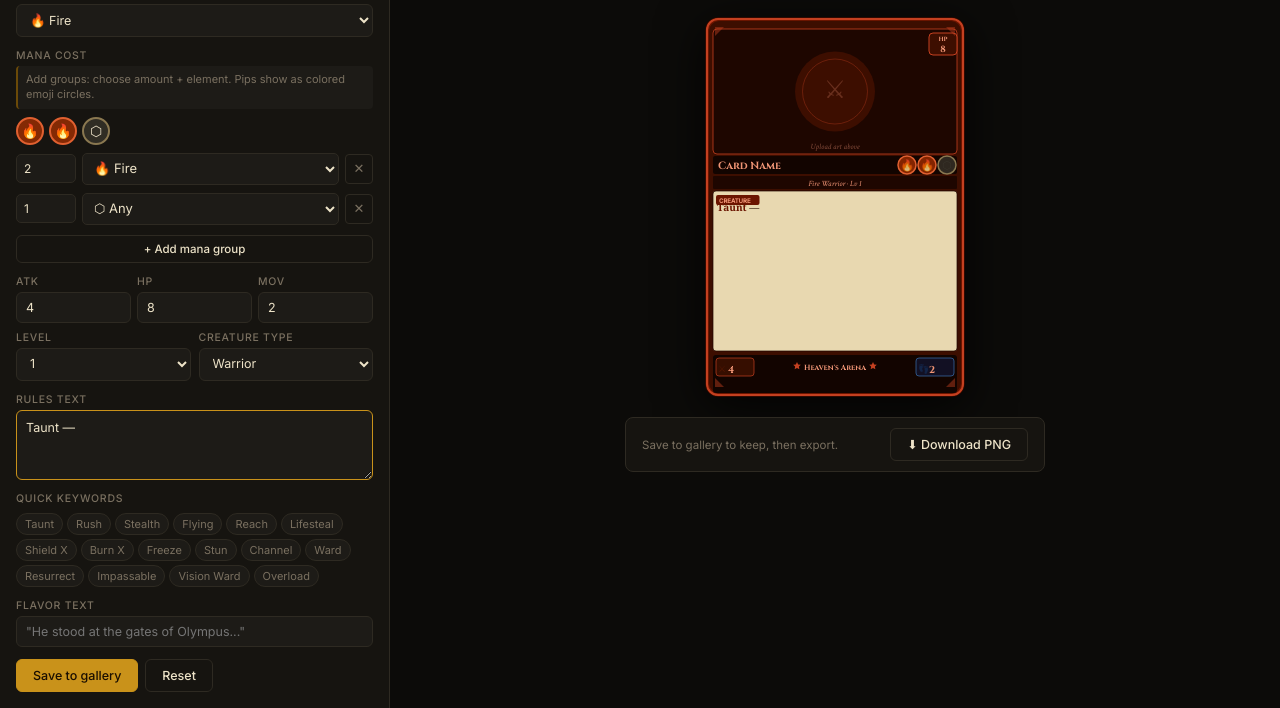
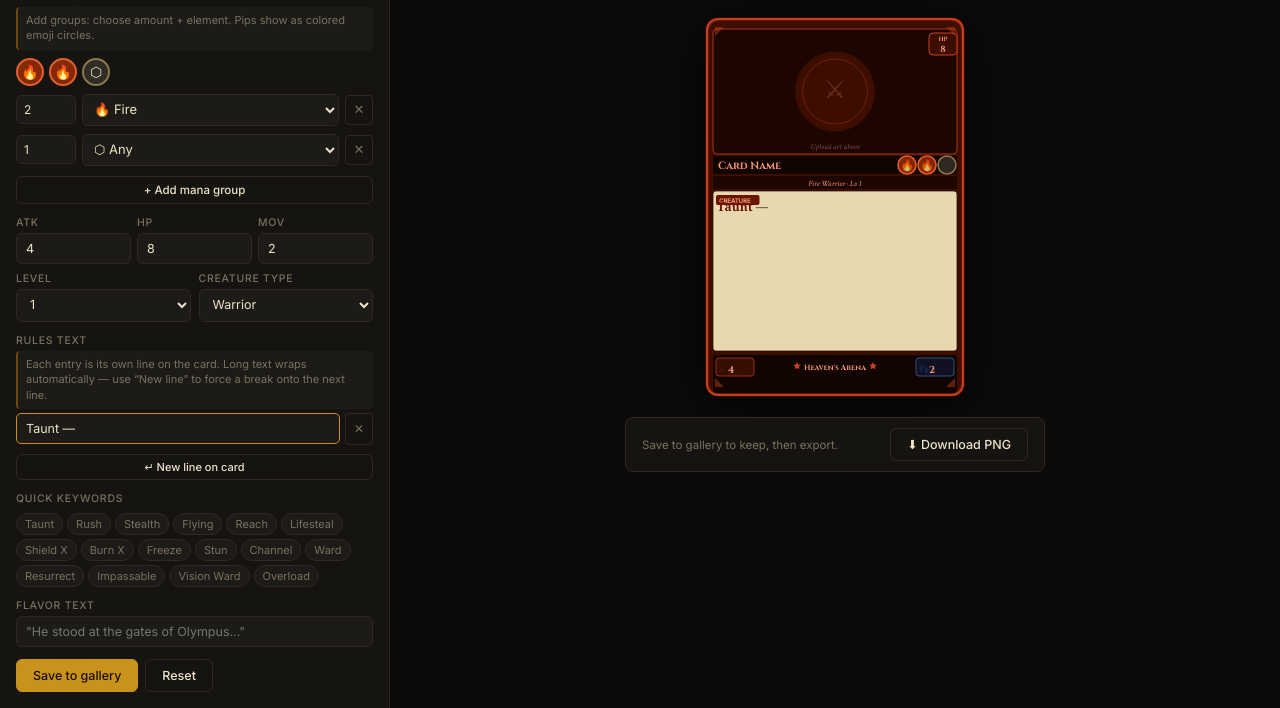
Before and after one commit to NovaNgoo/heavens_arena_card_creator, a plain HTML site: page index.html in a window 1280 px wide. Both pictures are taken after a click on the element "Taunt". Shown: the part 94-802 px from the top of the page. Drawn offline with Linux system fonts and the light colour scheme.

Commit message:
Update index.html

```diff
--- a/index.html
+++ b/index.html
@@ -161,6 +161,7 @@ canvas.main-card{border-radius:13px;box-shadow:0 10px 48px rgba(0,0,0,.8)}
       <select id="fType" onchange="onTypeChange()">
         <option value="creature">Creature</option>
         <option value="blessed">Blessed Creature</option>
+        <option value="avatar">Avatar</option>
         <option value="spell">Spell</option>
         <option value="relic">Relic</option>
         <option value="terrain">Terrain</option>
@@ -249,7 +250,7 @@ canvas.main-card{border-radius:13px;box-shadow:0 10px 48px rgba(0,0,0,.8)}
         </div>
         <div class="fl">
           <label>Spell cost mana</label>
-          <div class="hint" style="margin-bottom:6px">Choose amount + element for each pip. These appear inline on the card next to the spell name.</div>
+          <div class="hint" style="margin-bottom:6px">Choose amount + element for each pip. These appear as small icons to the right of the spell name.</div>
           <div class="mana-preview" id="spellManaPreview"></div>
           <div class="mana-builder" id="spellManaBuilder"></div>
           <button class="btn btn-out" style="margin-top:6px;font-size:11px;padding:5px 10px" onclick="addSpellManaRow()">+ Add spell mana</button>
@@ -271,7 +272,9 @@ canvas.main-card{border-radius:13px;box-shadow:0 10px 48px rgba(0,0,0,.8)}
 
     <div class="fl">
       <label>Rules text</label>
-      <textarea id="fRules" placeholder="Taunt — Enemies must attack this creature first.&#10;Smite (2) — Deal 3 damage to one target." oninput="render()"></textarea>
+      <div class="hint">Each entry is its own line on the card. Long text wraps automatically &mdash; use &ldquo;New line&rdquo; to force a break onto the next line.</div>
+      <div id="rulesLines" style="display:flex;flex-direction:column;gap:5px"></div>
+      <button class="btn btn-out" style="margin-top:5px;font-size:11px;padding:5px 10px" onclick="addRulesLine()">&#8629; New line on card</button>
     </div>
     <div class="fl">
       <label>Quick keywords</label>
@@ -383,6 +386,7 @@ let gallery = [];
 let manaRows = [{amt:2,color:'fire'},{amt:1,color:'any'}];
 let spellManaRows = [{amt:1,color:'fire'},{amt:1,color:'any'}];
 let prayers = ['Summon 3 creatures of this element.','Destroy 2 enemy creatures.','Cast 2 matching spells.'];
+let rulesData = [''];  // each element = one explicit line on the card
 
 // ═══════════════════════════════════════
 // CROP / PAN / ZOOM STATE
@@ -601,14 +605,14 @@ function switchTab(id,btn){
 // ═══════════════════════════════════════
 function onTypeChange(){
   const t=document.getElementById('fType').value;
-  document.getElementById('statBlock').style.display=['creature','blessed'].includes(t)?'':'none';
-  document.getElementById('blessBlock').style.display=t==='blessed'?'':'none';
+  document.getElementById('statBlock').style.display=['creature','blessed','avatar'].includes(t)?'':'none';
+  document.getElementById('blessBlock').style.display=['blessed','avatar'].includes(t)?'':'none';
   document.getElementById('prayBlock').style.display=t==='god'?'':'none';
   document.getElementById('colorSingle').style.display=t==='god'?'none':'';
   document.getElementById('colorDual').style.display=t==='god'?'':'none';
-  document.getElementById('manaCostBlock').style.display=t==='god'?'none':'';
+  document.getElementById('manaCostBlock').style.display=(t==='god')?'none':'';
   if(t==='god') buildPrayerUI();
-  if(t==='blessed'){ buildSpellManaUI(); updateSpellManaPreview(); }
+  if(['blessed','avatar'].includes(t)){ buildSpellManaUI(); updateSpellManaPreview(); }
   render();
 }
 
@@ -703,13 +707,47 @@ function buildPrayerUI(){
 }
 function addPrayer(){prayers.push('New prayer quest.');buildPrayerUI();render();}
 
+// ─── RULES LINE EDITOR ──────────────────────────────────────────────────────
+function buildRulesUI(){
+  const el=document.getElementById('rulesLines');
+  if(!el) return;
+  el.innerHTML='';
+  rulesData.forEach((line,i)=>{
+    const row=document.createElement('div');
+    row.style.cssText='display:grid;grid-template-columns:1fr auto;gap:5px;align-items:center';
+    const inp=document.createElement('input');
+    inp.type='text'; inp.value=line;
+    inp.placeholder=i===0?'Taunt — Enemies must attack first.':'Next rule line...';
+    inp.style.cssText='background:#1d1b17;border:1px solid #2e2a22;color:#ede3c8;border-radius:5px;padding:7px 9px;font-size:12.5px;font-family:Inter,sans-serif;width:100%';
+    inp.oninput=()=>{rulesData[i]=inp.value;render();};
+    inp.onfocus=()=>{inp.style.borderColor='#c9921a';};
+    inp.onblur=()=>{inp.style.borderColor='#2e2a22';};
+    const del=document.createElement('button');
+    del.textContent='✕';
+    del.style.cssText='background:none;border:1px solid #2e2a22;color:#7a7060;border-radius:4px;width:28px;height:32px;cursor:pointer;font-size:12px;flex-shrink:0';
+    del.onmouseenter=()=>{del.style.borderColor='#A32D2D';del.style.color='#f09595';};
+    del.onmouseleave=()=>{del.style.borderColor='#2e2a22';del.style.color='#7a7060';};
+    del.onclick=()=>{if(rulesData.length>1)rulesData.splice(i,1);else rulesData[0]='';buildRulesUI();render();};
+    row.appendChild(inp); row.appendChild(del);
+    el.appendChild(row);
+  });
+}
+function addRulesLine(){rulesData.push('');buildRulesUI();
+  const inputs=document.querySelectorAll('#rulesLines input');
+  if(inputs.length){inputs[inputs.length-1].focus();}
+  render();
+}
+
 // ═══════════════════════════════════════
 // KEYWORDS
 // ═══════════════════════════════════════
 function addKw(kw){
-  const el=document.getElementById('fRules');
-  el.value=(el.value.trim()?el.value.trim()+'\n':'')+kw+' — ';
-  render(); el.focus();
+  const last=rulesData[rulesData.length-1];
+  if(last.trim()==='') rulesData[rulesData.length-1]=kw+' — ';
+  else rulesData.push(kw+' — ');
+  buildRulesUI(); render();
+  const inputs=document.querySelectorAll('#rulesLines input');
+  if(inputs.length) inputs[inputs.length-1].focus();
 }
 
 // ═══════════════════════════════════════
@@ -737,7 +775,7 @@ function parseQuick(){
     buildManaUI();
   }
   const rls=lines.filter(l=>l.toLowerCase().startsWith('rules:')).map(l=>l.slice(6).trim());
-  if(rls.length)sv('fRules',rls.join('\n'));
+  if(rls.length){rulesData=rls.slice();buildRulesUI();}
   const spellNameQ=get('spell');if(spellNameQ)sv('fSpellName',spellNameQ);
   const spellFxQ=get('spelleffect');if(spellFxQ)sv('fSpellEffect',spellFxQ);
   const spellCostQ=get('spellcost');
@@ -756,7 +794,8 @@ function parseQuick(){
 // RESET
 // ═══════════════════════════════════════
 function resetForm(){
-  ['fName','fSub','fRules','fFlavor'].forEach(id=>document.getElementById(id).value='');
+  ['fName','fSub','fFlavor'].forEach(id=>document.getElementById(id).value='');
+  rulesData=[''];buildRulesUI();
   ['fAtk','fHp'].forEach(id=>document.getElementById(id).value=4);
   document.getElementById('fMov').value=2;
   document.getElementById('fLevel').value=1;
@@ -862,7 +901,7 @@ function rulesLines(rules,ctx,maxW){
   if(!rules)return[];
   const result=[];
   rules.split('\n').forEach(line=>{
-    wrapText(ctx,line,maxW,10).forEach((l,i)=>result.push({text:l,first:i===0}));
+    wrapText(ctx,line,maxW,12).forEach((l,i)=>result.push({text:l,first:i===0}));
   });
   return result;
 }
@@ -925,7 +964,7 @@ function render(){
   rr(ctx,8,artY,W-16,artH,4,null,P.border,0.8);
 
   // HP badge top-right on art (creatures)
-  if(!isGod&&['creature','blessed'].includes(type)){
+  if(!isGod&&['creature','blessed','avatar'].includes(type)){
     const hp=document.getElementById('fHp').value||'—';
     rr(ctx,W-36,artY+4,28,22,4,P.inner,P.border,1);
     txt(ctx,'HP',W-22,artY+12,'bold 6px Cinzel,serif',P.text,'center');
@@ -968,7 +1007,7 @@ function render(){
   const sub=document.getElementById('fSub').value||defSub(type);
   const cname=color.charAt(0).toUpperCase()+color.slice(1);
   let typeLine='';
-  if(['creature','blessed'].includes(type)){
+  if(['creature','blessed','avatar'].includes(type)){
     const ct=document.getElementById('fCreatureType').value;
     const lv=document.getElementById('fLevel').value;
     typeLine=`${cname} ${ct.charAt(0).toUpperCase()+ct.slice(1)}${sub?' · '+sub:''} · Lv ${lv}`;
@@ -990,7 +1029,7 @@ function render(){
   rr(ctx,8,tbY,W-16,tbH,3,null,P.art,0.7);
 
   // type tag pill
-  const tagLabel=({creature:'Creature',blessed:'Blessed Creature',spell:'Spell',relic:'Relic',terrain:'Terrain',god:'God Card'})[type]||type;
+  const tagLabel=({creature:'Creature',blessed:'Blessed Creature',avatar:'Avatar',spell:'Spell',relic:'Relic',terrain:'Terrain',god:'God Card'})[type]||type;
   ctx.font='bold 6px Inter,sans-serif';
   const tgW=ctx.measureText(tagLabel.toUpperCase()).width+12;
   rr(ctx,11,tbY+4,tgW,10,2,P.tag);
@@ -1013,26 +1052,27 @@ function render(){
   }
 
   // Rules text
-  const rules=document.getElementById('fRules').value;
+  const RULE_FS=12, RULE_LH=13;
+  const rules=rulesData.join('\n');
   const rl=rulesLines(rules,ctx,W-28);
   let ry=textStartY;
   rl.forEach(line=>{
-    if(ry>tbY+tbH-18) return;
+    if(ry>tbY+tbH-16) return;
     const dashIdx=line.text.indexOf(' — ');
     if(line.first&&dashIdx>0){
       const kw=line.text.slice(0,dashIdx);
       const rest=line.text.slice(dashIdx);
-      ctx.font='bold 10px Crimson Text,Georgia,serif';
+      ctx.font='bold '+RULE_FS+'px Crimson Text,Georgia,serif';
       ctx.fillStyle=P.tag;
       const kwW=ctx.measureText(kw).width;
       ctx.fillText(kw,12,ry);
-      ctx.font='10px Crimson Text,Georgia,serif';
+      ctx.font=RULE_FS+'px Crimson Text,Georgia,serif';
       ctx.fillStyle='#2a1200';
       ctx.fillText(rest,12+kwW,ry);
     } else {
-      txt(ctx,line.text,12,ry,'10px Crimson Text,Georgia,serif','#2a1200','left',W-24);
+      txt(ctx,line.text,12,ry,RULE_FS+'px Crimson Text,Georgia,serif','#2a1200','left',W-24);
     }
-    ry+=11;
+    ry+=RULE_LH;
   });
 
   // Flavor text
@@ -1045,7 +1085,7 @@ function render(){
   }
 
   // Blessed bar + spell block
-  if(type==='blessed'){
+  if(type==='blessed'||type==='avatar'){
     // --- blessing progress bar at bottom of text box ---
     const bn=parseInt(document.getElementById('fBlessNow').value)||0;
     const bm=parseInt(document.getElementById('fBlessMax').value)||5;
@@ -1056,7 +1096,7 @@ function render(){
     txt(ctx,'Active at '+bm,W-12,barY+5,'6px Inter,sans-serif',P.text,'right',72);
 
     // --- spell block drawn ABOVE the blessing bar ---
-    const spellName  = (document.getElementById('fSpellName').value||'Blessed Spell').trim();
+    const spellName  = (document.getElementById('fSpellName').value||(type==='avatar'?'Avatar Spell':'Blessed Spell')).trim();
     const spellEffect= (document.getElementById('fSpellEffect').value||'').trim();
 
     // collect spell mana pips
@@ -1077,19 +1117,23 @@ function render(){
     ctx.strokeStyle='#9a7040'; ctx.lineWidth=0.5;
     ctx.beginPath(); ctx.moveTo(11,spellBoxY-3); ctx.lineTo(W-11,spellBoxY-3); ctx.stroke();
 
-    // spell name row with mana pips
-    const pipSize=9; const pipGap=11;
-    let pipX=10;
-    // draw pips first
-    spellPips.forEach(p=>{
-      drawManaPip(ctx,p.e,pipX+pipSize/2,spellBoxY+6,p.bg,p.bd,pipSize);
-      pipX+=pipGap;
-    });
-    // spell name after pips
-    const nameAfterPips=spellPips.length>0?12+spellPips.length*pipGap+3:12;
-    ctx.font='bold 9px Crimson Text,Georgia,serif';
-    ctx.fillStyle=P.tag;
-    ctx.fillText(spellName,nameAfterPips,spellBoxY+9);
+    // spell name on the left; small mana pips right-aligned beside it
+    const pipR=6, pipGap=13;
+    const nPips=spellPips.length;
+    // reserve room on the right for the pips so the name truncates instead of overlapping
+    let nameMaxW;
+    if(nPips>0){
+      const firstCenter=(W-12-pipR)-(nPips-1)*pipGap; // leftmost pip center
+      nameMaxW=firstCenter-pipR-6-12;
+    } else {
+      nameMaxW=W-24;
+    }
+    txt(ctx,spellName,12,spellBoxY+9,'bold 9px Crimson Text,Georgia,serif',P.tag,'left',nameMaxW);
+    // pips drawn smaller, ending flush with the right edge
+    for(let i=0;i<nPips;i++){
+      const cx=(W-12-pipR)-(nPips-1-i)*pipGap;
+      drawManaPip(ctx,spellPips[i].e,cx,spellBoxY+6,spellPips[i].bg,spellPips[i].bd,pipR);
+    }
 
     // spell effect lines
     let sly=spellBoxY+20;
@@ -1106,7 +1150,7 @@ function render(){
   const bottomStripY = H - statsH - footerH - 4;
 
   if(!isGod){
-    if(['creature','blessed'].includes(type)){
+    if(['creature','blessed','avatar'].includes(type)){
       // Single strip combining stats + branding
       const stripH = statsH + footerH;
       rr(ctx,8,bottomStripY,W-16,stripH,3,P.namebg);
@@ -1130,24 +1174,12 @@ function render(){
       drawStar(ctx, W/2+38, midY, 4, 2, 5, P.border);
 
     } else {
-      // Spell / Relic / Terrain — footer only (no stats row)
+      // Spell / Relic / Terrain — footer = branding only (mana cost shows once, on the name bar)
       rr(ctx,8,bottomStripY,W-16,footerH+4,3,P.namebg);
-      // Mana pips centered left
-      const allPips=[];
-      manaRows.forEach(row=>{
-        const e=MANA_EMOJI[row.color]||'⬡';
-        const bg=MANA_PIP_BG[row.color]||'rgba(60,55,45,0.7)';
-        const bd=MANA_PIP_BORDER[row.color]||'#8a7850';
-        for(let i=0;i<Math.min(row.amt,8);i++) allPips.push({e,bg,bd});
-      });
-      const totalPipW = allPips.length*20;
-      let px = 14;
       const midY2 = bottomStripY + (footerH+4)/2;
-      allPips.forEach(p=>{ drawManaPip(ctx,p.e,px+8,midY2,p.bg,p.bd); px+=20; });
-
-      // Heaven's Arena right side
-      drawStar(ctx, W-60, midY2, 4, 2, 5, P.border);
-      txt(ctx,"Heaven's Arena", W-50, midY2+4, 'bold 7px Cinzel,serif', P.text, 'left', 50);
+      drawStar(ctx, W/2-38, midY2, 4, 2, 5, P.border);
+      txt(ctx,"Heaven's Arena", W/2, midY2+4, 'bold 7.5px Cinzel,serif', P.text, 'center', 70);
+      drawStar(ctx, W/2+38, midY2, 4, 2, 5, P.border);
     }
   } else {
     // God card footer only
@@ -1179,7 +1211,7 @@ function drawArtPlaceholder(ctx,P,type,x,y,w,h){
   ctx.strokeStyle=P.border; ctx.lineWidth=1; ctx.globalAlpha=.35;
   ctx.beginPath(); ctx.arc(cx,cy,h*.26,0,Math.PI*2); ctx.stroke();
   ctx.globalAlpha=1;
-  const icons={creature:'⚔',blessed:'✦',spell:'✦',relic:'🛡',terrain:'🌿',god:'★'};
+  const icons={creature:'⚔',blessed:'✦',avatar:'✧',spell:'✦',relic:'🛡',terrain:'🌿',god:'★'};
   ctx.font=`${Math.round(h*.2)}px serif`; ctx.fillStyle=P.text; ctx.globalAlpha=.25;
   ctx.textAlign='center'; ctx.textBaseline='middle';
   ctx.fillText(icons[type]||'✦',cx,cy);
@@ -1187,10 +1219,10 @@ function drawArtPlaceholder(ctx,P,type,x,y,w,h){
   ctx.fillText('Upload art above',cx,y+h-7);
   ctx.globalAlpha=1; ctx.textBaseline='alphabetic'; ctx.textAlign='left';
 }
-function defSub(type){return{creature:'',blessed:'',spell:'Evocation',relic:'Weapon',terrain:'Zone',god:'Olympian'}[type]||'';}
+function defSub(type){return{creature:'',blessed:'',avatar:'Avatar',spell:'Evocation',relic:'Weapon',terrain:'Zone',god:'Olympian'}[type]||'';}
 
 // INIT
-buildManaUI(); buildSpellManaUI(); onTypeChange(); render();
+buildManaUI(); buildSpellManaUI(); buildRulesUI(); onTypeChange(); render();
 </script>
 </body>
 </html>
```
